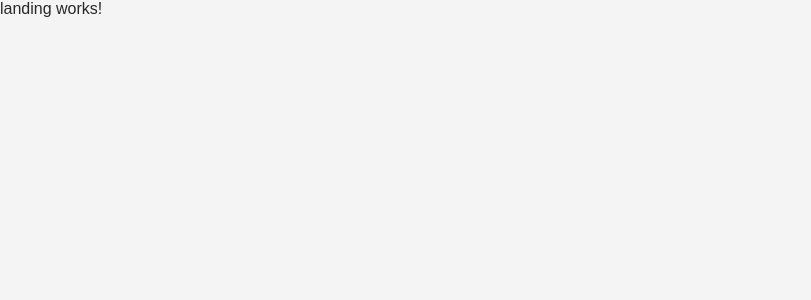
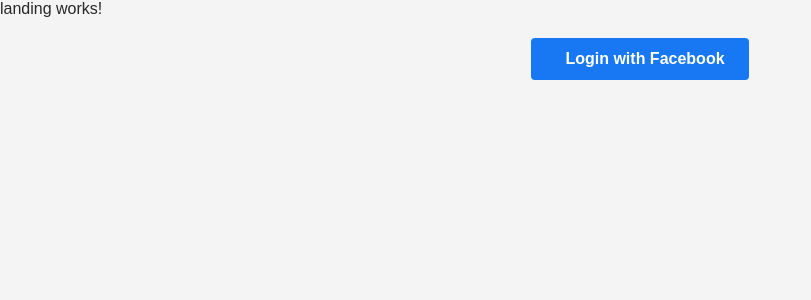
Before and after one commit to RomaPchel/reports-frontend, an Angular app: page / in a window 1280 px wide. Shown: the top 300 px of the page, without its empty margins (0-811 px from the left). Built offline with nearby package versions, Linux system fonts and the light colour scheme.

Commit message:
fb login

```diff
--- a/src/app/pages/landing/landing.component.html
+++ b/src/app/pages/landing/landing.component.html
@@ -1 +1,8 @@
 <p>landing works!</p>
+
+<div class="facebook-login-container">
+  <button class="facebook-login-btn" (click)="loginWithFacebook()">
+    <i class="fab fa-facebook-f"></i>
+    Login with Facebook
+  </button>
+</div>
--- a/src/app/pages/landing/landing.component.scss
+++ b/src/app/pages/landing/landing.component.scss
@@ -0,0 +1,28 @@
+.facebook-login-container {
+    display: flex;
+    justify-content: center;
+    margin: 20px 0;
+  }
+
+  .facebook-login-btn {
+    background-color: #1877f2;
+    color: white;
+    border: none;
+    border-radius: 4px;
+    padding: 12px 24px;
+    font-size: 16px;
+    font-weight: 600;
+    cursor: pointer;
+    display: flex;
+    align-items: center;
+    gap: 10px;
+    transition: background-color 0.2s;
+  }
+
+  .facebook-login-btn:hover {
+    background-color: #166fe5;
+  }
+
+  .facebook-login-btn i {
+    font-size: 18px;
+  }
--- a/src/app/pages/landing/landing.component.ts
+++ b/src/app/pages/landing/landing.component.ts
@@ -6,5 +6,25 @@
   styleUrl: './landing.component.scss'
 })
 export class LandingComponent {
+  loginWithFacebook() {
+    // Initialize Facebook login URL with required permissions
+    const facebookAuthUrl = 'https://www.facebook.com/v22.0/dialog/oauth?' +
+      'client_id=1159141922525246' +
+      '&redirect_uri=' + encodeURIComponent('http://localhost:4200/') +
+      '&scope=read_insights,pages_show_list,ads_management,ads_read,business_management,instagram_basic,instagram_manage_insights,pages_read_engagement,instagram_branded_content_brand,instagram_branded_content_ads_brand' +
+      '&response_type=token';
+
+    // Open Facebook login popup
+    const width = 600;
+    const height = 600;
+    const left = (window.innerWidth - width) / 2;
+    const top = (window.innerHeight - height) / 2;
+
+    window.open(
+      facebookAuthUrl,
+      'facebook-login',
+      `width=${width},height=${height},left=${left},top=${top}`
+    );
+  }
 
 }
```
